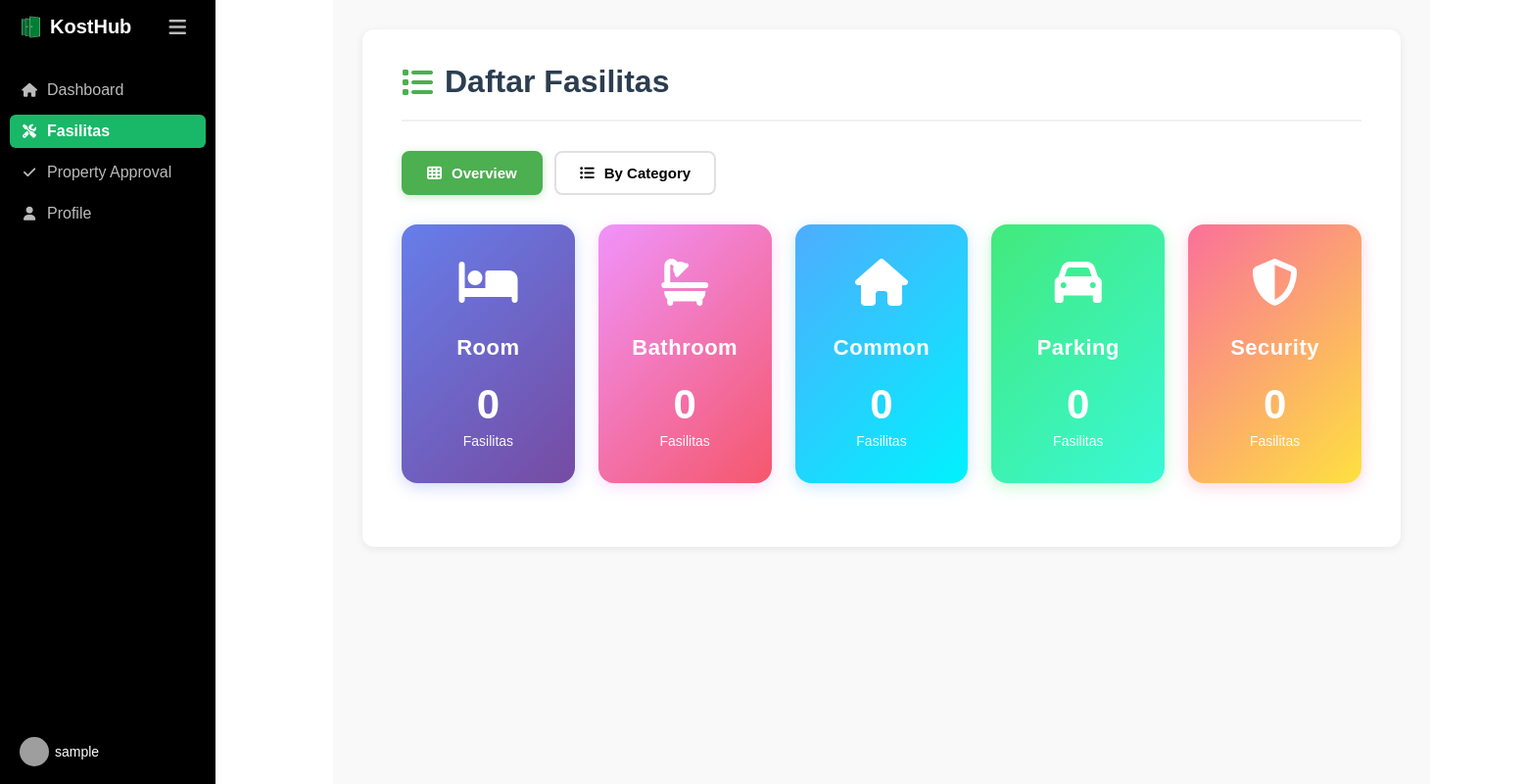
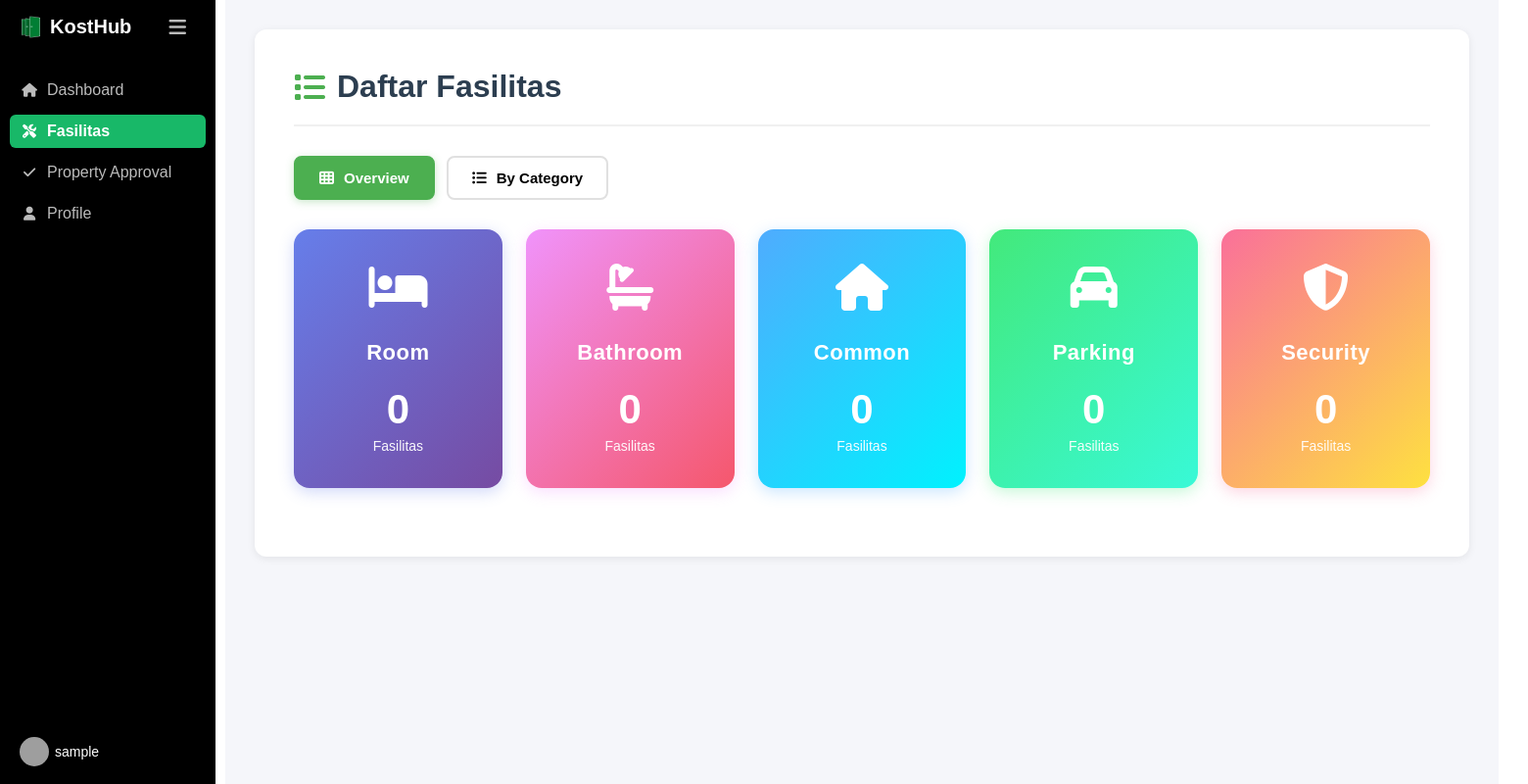
Before and after one commit to semester3-org/Web-App, a PHP site: page /Web-App/frontend/admin/pages/facilities.php in a window 1560 px wide. Shown: the whole page at 98% size. Run offline with PHP 8.4, Linux system fonts and the light colour scheme; the visitor is signed in with stand-in values (Sample User, id 1); data that the repository does not hold is empty; grey boxes are pictures that could not be loaded.

Commit message:
mengubah css
mengubah tampilan facilities dan dashboard admin

```diff
--- a/frontend/admin/css/facilities.css
+++ b/frontend/admin/css/facilities.css
@@ -1,15 +1,6 @@
 /* ============================================
    FACILITIES MODULE - CSS STYLESHEET FINAL
    ============================================ */
-
-/* Main Content Wrapper - Responsive dengan Sidebar */
-.main-content {
-  margin-left: 120px;
-  padding: 30px;
-  min-height: 100vh;
-  background: #f9f9f9;
-  transition: margin-left 0.3s ease;
-}
 
 /* Ketika sidebar di-minimize */
 body.sidebar-minimized .main-content {
@@ -24,13 +15,24 @@ body.sidebar-minimized .main-content {
   }
 }
 
+/* Main Content Wrapper - Responsive dengan Sidebar */
+.main-content {
+    margin-left: 10px;
+    width: 1300px;
+    padding: 30px;
+    min-height: 100vh;
+    margin-right: 20px;
+    background-color: #f5f6fa;
+
+}
+
 /* ============================================
    FACILITIES CONTAINER
    ============================================ */
 .facilities-container {
   max-width: 100%;
   background: #fff;
-  padding: 35px 40px;
+  padding: 40px 40px;
   border-radius: 12px;
   box-shadow: 0 2px 8px rgba(0, 0, 0, 0.08);
 }
--- a/frontend/admin/pages/dashboard.php
+++ b/frontend/admin/pages/dashboard.php
@@ -59,7 +59,6 @@ $data_property = json_encode(array_values($bulan_labels));
 
   <!-- Content -->
   <main class="content">
-  <div class="dashboard-wrapper">
     <h1>Dashboard</h1>
 
     <!-- Cards -->
@@ -83,7 +82,6 @@ $data_property = json_encode(array_values($bulan_labels));
       <h2>Property Bulan ke Bulan</h2>
       <canvas id="propertyChart"></canvas>
     </div>
-  </div>
 </main>
 
 
```
